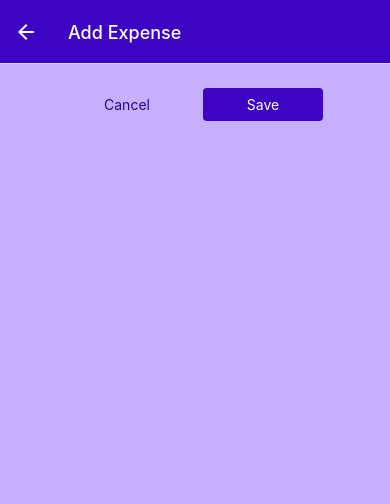
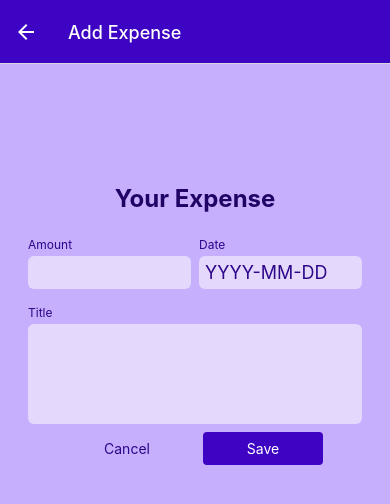
Before and after one commit to mammimia/expense-tracker-native, a React Native app: screen /manage-expenses in a window 390 px wide. Shown: the top 504 px of the page. Built offline with nearby package versions, Linux system fonts and the light colour scheme.

Commit message:
📝 chore(ExpenseForm.js): create ExpenseForm component to handle expense input form 🚀 feat(ManageExpenses.js): add ExpenseForm component to ManageExpenses screen for expense input functionality

```diff
--- /dev/null
+++ b/components/expenses/ExpenseForm.js
@@ -0,0 +1,69 @@
+import { View, Text, StyleSheet } from 'react-native';
+import Input from '../ui/Input';
+import { GlobalStyles } from '../../constants/styles';
+
+function ExpenseForm() {
+  function titleChangeHandler() {
+    console.log('Title changed');
+  }
+
+  function amountChangeHandler() {
+    console.log('Amount changed');
+  }
+
+  function dateChangeHandler() {
+    console.log('Date changed');
+  }
+
+  return (
+    <View style={styles.rootContainer}>
+      <Text style={styles.title}>Your Expense</Text>
+      <View style={styles.inputsRow}>
+        <Input
+          style={styles.rowInput}
+          label="Amount"
+          textInputProps={{
+            keyboardType: 'decimal-pad',
+            onChangeText: amountChangeHandler
+          }}
+        />
+        <Input
+          style={styles.rowInput}
+          label="Date"
+          textInputProps={{
+            placeholder: 'YYYY-MM-DD',
+            maxLength: 10,
+            onChangeText: dateChangeHandler
+          }}
+        />
+      </View>
+      <Input
+        label="Title"
+        textInputProps={{ multiline: true, onChangeText: titleChangeHandler }}
+      />
+    </View>
+  );
+}
+
+const styles = StyleSheet.create({
+  rootContainer: {
+    marginTop: 80
+  },
+  title: {
+    fontSize: 24,
+    fontWeight: 'bold',
+    color: GlobalStyles.colors.primary800,
+    marginVertical: 16,
+    textAlign: 'center'
+  },
+  inputsRow: {
+    flexDirection: 'row',
+    justifyContent: 'space-between',
+    alignItems: 'center'
+  },
+  rowInput: {
+    flex: 1
+  }
+});
+
+export default ExpenseForm;
--- a/screens/ManageExpenses.js
+++ b/screens/ManageExpenses.js
@@ -4,6 +4,7 @@ import IconButton from '../components/ui/IconButton';
 import { GlobalStyles } from '../constants/styles';
 import Button from '../components/ui/Button';
 import { ExpensesContext } from '../store/ExpensesContext';
+import ExpenseForm from '../components/expenses/ExpenseForm';
 
 function ManageExpenses({ route, navigation }) {
   const { addExpense, updateExpense, deleteExpense } =
@@ -46,6 +47,7 @@ function ManageExpenses({ route, navigation }) {
 
   return (
     <View style={styles.rootContainer}>
+      <ExpenseForm />
       <View style={styles.buttonContainer}>
         <Button style={styles.button} onPress={cancelHandler} mode="flat">
           Cancel
```
